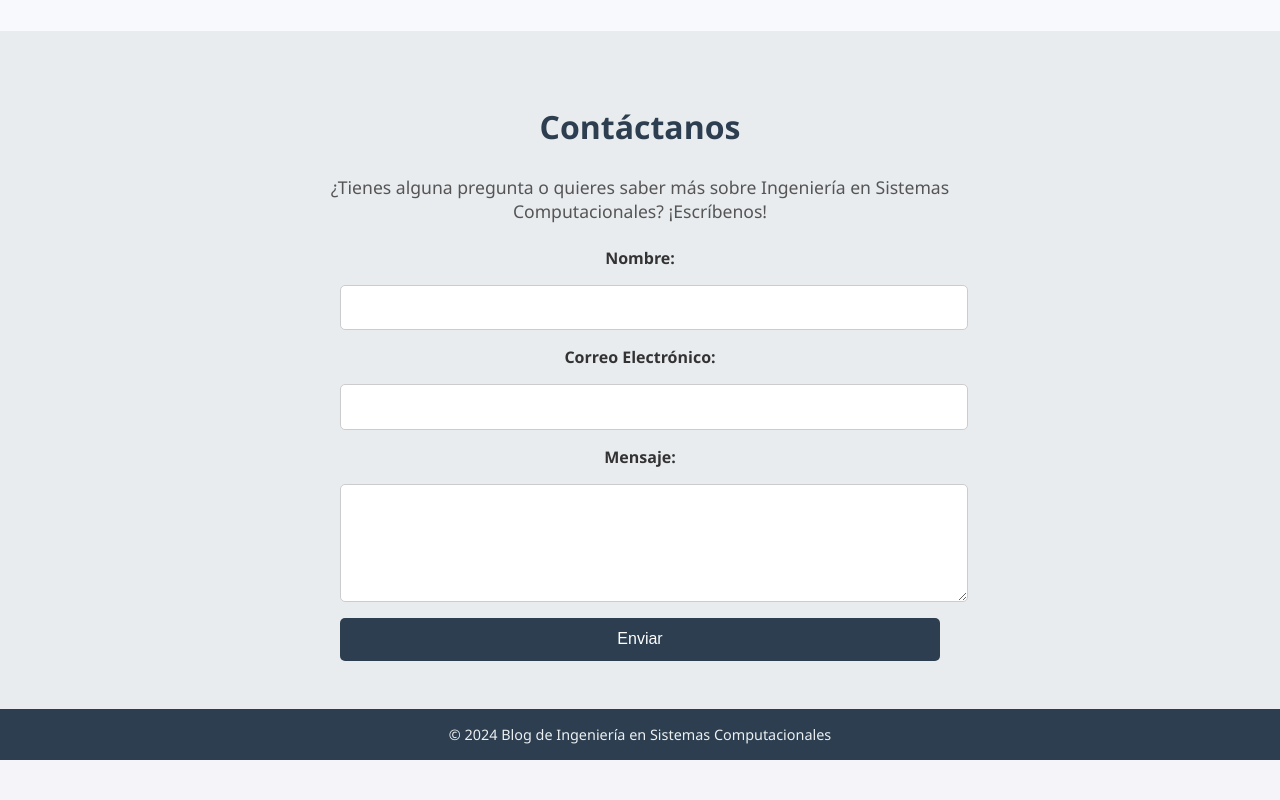
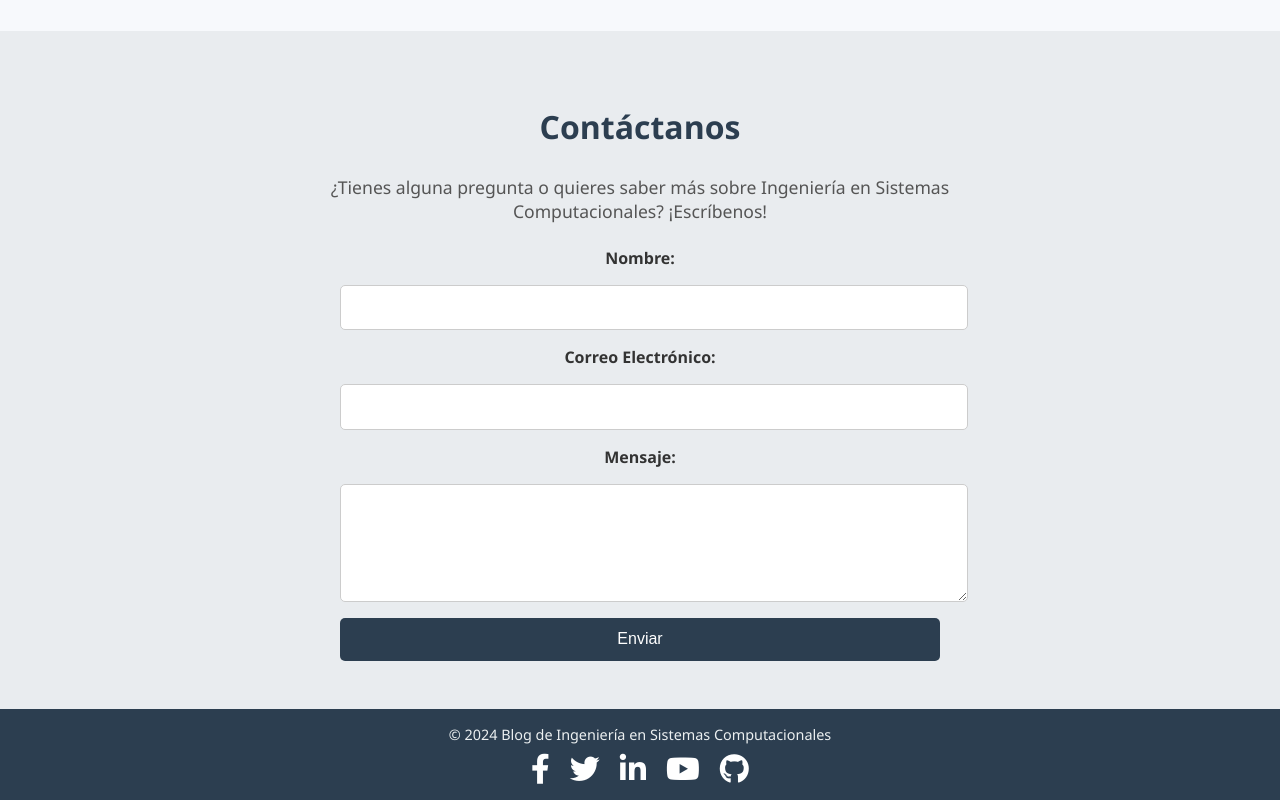
Before and after one commit to Jady15/Proyecto-Final-M1, a plain HTML site: page index.html in a window 1280 px wide. Shown: the part 1949-2749 px from the top of the page. Before the commit the page ends 2709 px from the top, so only its background shows below. Drawn offline with Linux system fonts and the light colour scheme.

Commit message:
Se agregaron redes sociales al footer

```diff
--- a/css/styles.css
+++ b/css/styles.css
@@ -314,3 +314,27 @@ footer p {
   .card-content {
     text-align: left;
   }
+
+  /* Estilos para los íconos de redes sociales */
+.social-icons {
+    display: flex;
+    justify-content: center; /* Centra los íconos en la página */
+    gap: 20px; /* Espaciado entre los íconos */
+    margin-top: 10px; /* Espaciado superior */
+  }
+
+  .social-icon {
+    text-decoration: none; /* Elimina el subrayado de los enlaces */
+    font-size: 30px; /* Tamaño del icono */
+    color: #FFFFFF; /* Color de los iconos */
+    transition: color 0.3s; /* Transición suave para el color */
+  }
+
+  .social-icon:hover {
+    color: #0073e6; /* Color cuando se pasa el mouse sobre el ícono */
+  }
+
+  .social-icon i {
+    display: block;
+    text-align: center;
+  }
--- a/index.html
+++ b/index.html
@@ -5,6 +5,7 @@
   <meta name="viewport" content="width=device-width, initial-scale=1.0">
   <title>Blog de Ingeniería en Sistemas Computacionales - Inicio</title>
   <link rel="stylesheet" href="css/styles.css">
+  <link rel="stylesheet" href="https://cdnjs.cloudflare.com/ajax/libs/font-awesome/6.0.0-beta3/css/all.min.css">
 </head>
 <body>
   <!-- Barra de navegación -->
@@ -101,6 +102,23 @@
 
   <footer>
     <p>&copy; 2024 Blog de Ingeniería en Sistemas Computacionales</p>
+    <div class="social-icons">
+        <a href="https://www.facebook.com" target="_blank" class="social-icon">
+          <i class="fab fa-facebook-f"></i>
+        </a>
+        <a href="https://twitter.com" target="_blank" class="social-icon">
+          <i class="fab fa-twitter"></i>
+        </a>
+        <a href="https://www.linkedin.com" target="_blank" class="social-icon">
+          <i class="fab fa-linkedin-in"></i>
+        </a>
+        <a href="https://youtube.com" target="_blank" class="social-icon">
+            <i class="fab fa-youtube"></i>
+          </a>
+        <a href="https://github.com" target="_blank" class="social-icon">
+          <i class="fab fa-github"></i>
+        </a>
+      </div>
   </footer>
 </body>
 </html>
```
Also changed, not shown: habilidades.html (+18 -0 lines), perfil.html (+18 -0 lines), temas.html (+18 -0 lines).
